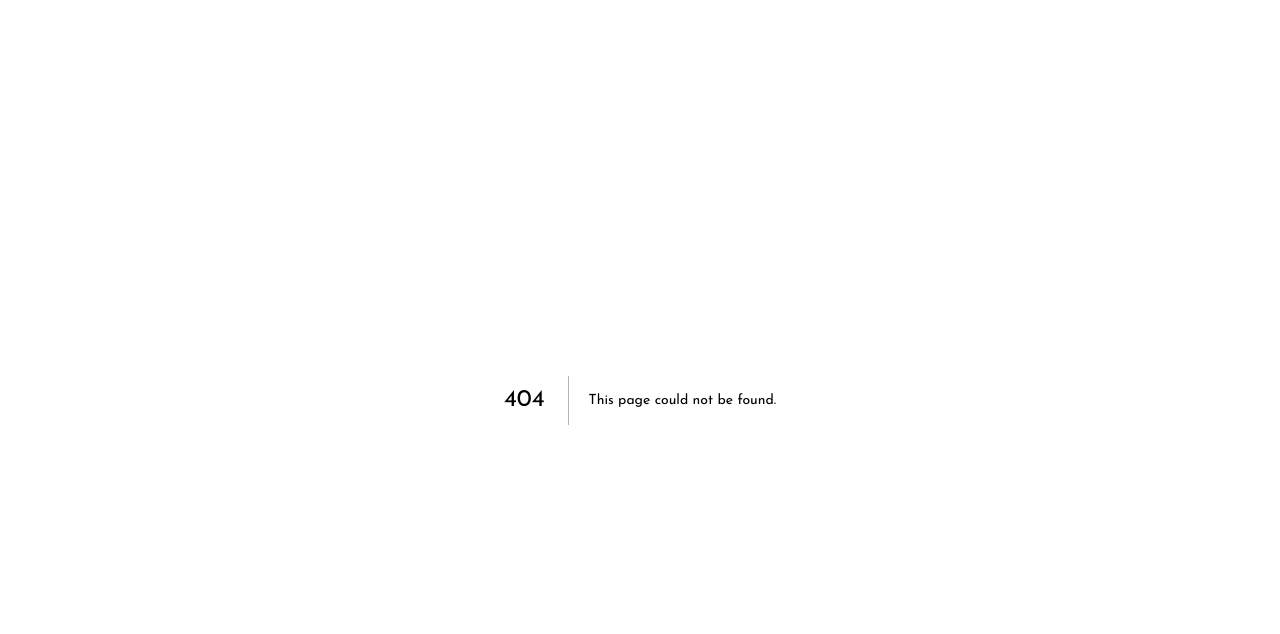
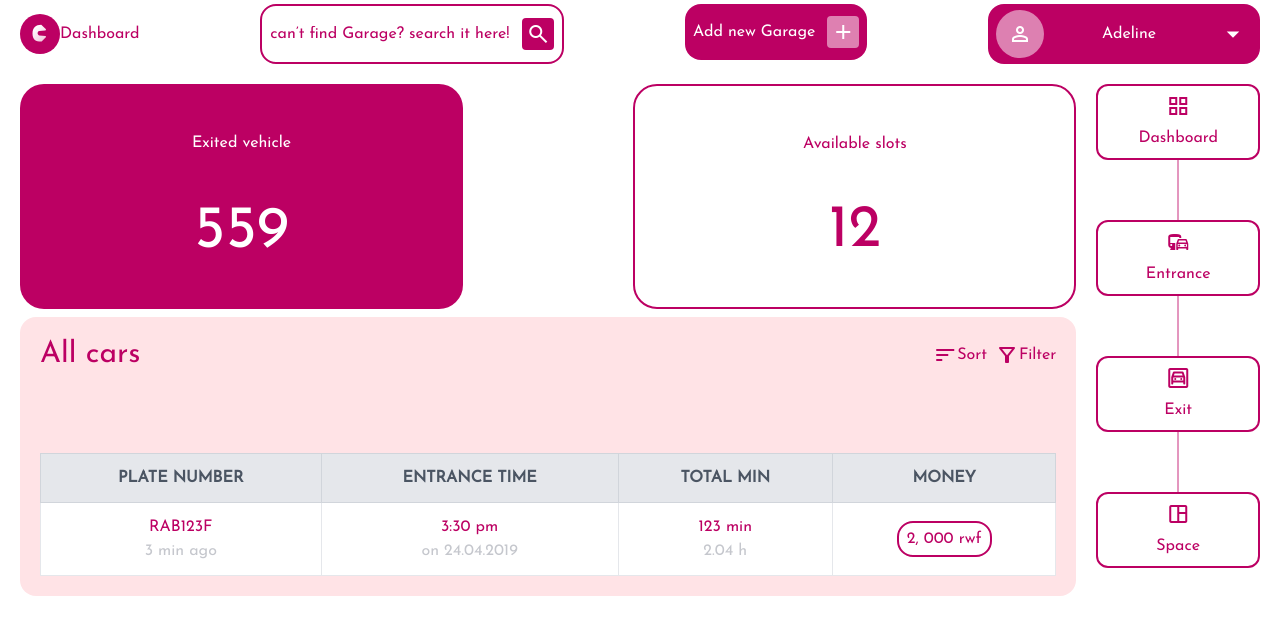
Before and after one commit to EParkingRW/u-park-web, a Next.js app: page /garage_space in a window 1280 px wide. Before the commit this address had no page. Shown: the top 634 px of the page. Built offline with nearby package versions, Linux system fonts and the light colour scheme.

Commit message:
adding garage

```diff
--- /dev/null
+++ b/modules/activities/GarageSpaceActivity/index.tsx
@@ -0,0 +1,34 @@
+import CarsTable from "./parties/CarsTable";
+
+const GarageSpaceActivity = () => {
+    return (
+        <div className={"flex flex-col gap-2 w-full"}>
+            <div className={"flex w-full justify-between gap-2 flex-wrap"}>
+                <div
+                    className={"rounded-3xl items-center text-white justify-evenly bg-primary w-[443px] h-[224.5px] flex flex-col"}>
+                <span>
+                    Exited vehicle
+                </span>
+                    <p className={"text-6xl"}>
+                        559
+                    </p>
+                </div>
+                <div
+                    className={"border-2 border-primary rounded-3xl items-center text-primary justify-evenly bg-white w-[443px] h-[224.5px] flex flex-col"}>
+                    <span>
+                        Available slots
+                    </span>
+                    <p className={"text-6xl"}>
+                        12
+                    </p>
+                </div>
+
+            </div>
+
+            <CarsTable/>
+        </div>
+
+    )
+}
+
+export default GarageSpaceActivity
--- /dev/null
+++ b/modules/activities/GarageSpaceActivity/parties/CarsTable/index.tsx
@@ -0,0 +1,65 @@
+import React from "react";
+
+const CarsTable = () => {
+    return(
+        <div className={"w-full flex flex-col bg-[#FFE3E6] rounded-2xl p-5"}>
+            <div className={"flex justify-between text-primary"}>
+                <h3 className={"text-3xl "}>All cars</h3>
+                <div id={"filters"} className={"flex gap-2"}>
+                    <div className={"cursor-pointer flex items-center"}>
+                        <span className="material-symbols-outlined">sort</span>
+                        <span>Sort</span>
+                    </div>
+                    <div className={"cursor-pointer flex items-center"}>
+                        <span className="material-symbols-outlined">filter_alt</span>
+                        <span>Filter</span>
+                    </div>
+                </div>
+            </div>
+            <table className="table-auto w-full border-collapse mt-20">
+                <thead className={"text-gray-600"}>
+                <tr>
+                    <th className={"p-3 font-bold uppercase bg-gray-200  border border-gray-300 hidden lg:table-cell"}>Plate number</th>
+                    <th className={"p-3 font-bold uppercase bg-gray-200  border border-gray-300 hidden lg:table-cell"}>Entrance time</th>
+                    <th className={"p-3 font-bold uppercase bg-gray-200  border border-gray-300 hidden lg:table-cell"}>total min</th>
+                    <th className={"p-3 font-bold uppercase bg-gray-200  border border-gray-300 hidden lg:table-cell"}>Money</th>
+
+
+                </tr>
+                </thead>
+                <tbody className={"text-primary"}>
+                <tr className={"bg-white lg:hover:bg-gray-100 flex lg:table-row flex-row lg:flex-row flex-wrap lg:flex-no-wrap mb-10 lg:mb-0"}>
+                    <td className={"w-full lg:w-auto p-3 text-center border border-b block lg:table-cell relative lg:static"}>
+                        <div className={"flex flex-col"}>
+                            <span >RAB123F</span>
+                            <span className={"text-gray_light"}>3 min ago</span>
+                        </div>
+
+                    </td>
+                    <td className={"w-full lg:w-auto p-3 text-center border border-b block lg:table-cell relative lg:static"}>
+                        <div className={"flex flex-col"}>
+                            <span>3:30 pm</span>
+                            <span className={"text-gray_light"}>on 24.04.2019</span>
+                        </div>
+
+                    </td>
+                    <td className={"w-full lg:w-auto p-3 text-center border border-b block lg:table-cell relative lg:static"}>
+                        <div className={"flex flex-col"}>
+                            <span>123 min</span>
+                            <span className={"text-gray_light"}>2.04 h</span>
+                        </div>
+
+                    </td>
+                    <td className={"w-full lg:w-auto p-3 text-center border border-b block lg:table-cell relative lg:static"}>
+                        <span className={"p-2 rounded-2xl border-primary border-2"}>2, 000 rwf</span>
+                    </td>
+
+                </tr>
+                </tbody>
+            </table>
+        </div>
+
+    )
+}
+
+export default CarsTable
--- /dev/null
+++ b/pages/garage_space/index.tsx
@@ -0,0 +1,23 @@
+import DashboardScaffold from "../../modules/layouts/DashboardScaffold";
+import SideNavigation from "../../components/SideNavigation";
+import GarageSpaceActivity from "../../modules/activities/GarageSpaceActivity";
+
+const garageSpace = () => {
+    return <>
+        <header>
+            <title>
+                garge space
+            </title>
+        </header>
+        <DashboardScaffold>
+            <div className={"flex justify-between gap-5"}>
+                <GarageSpaceActivity/>
+                <SideNavigation/>
+            </div>
+
+        </DashboardScaffold>
+
+    </>
+}
+
+export default garageSpace
--- a/tailwind.config.js
+++ b/tailwind.config.js
@@ -10,7 +10,9 @@ module.exports = {
     extend: {
       colors: {
         primary: '#BC0063',
+        primary_bold:'#4F0606',
         black_light:'#A4A6B3',
+        gray_light:'#C5C7CD'
       },
 
     },
```
